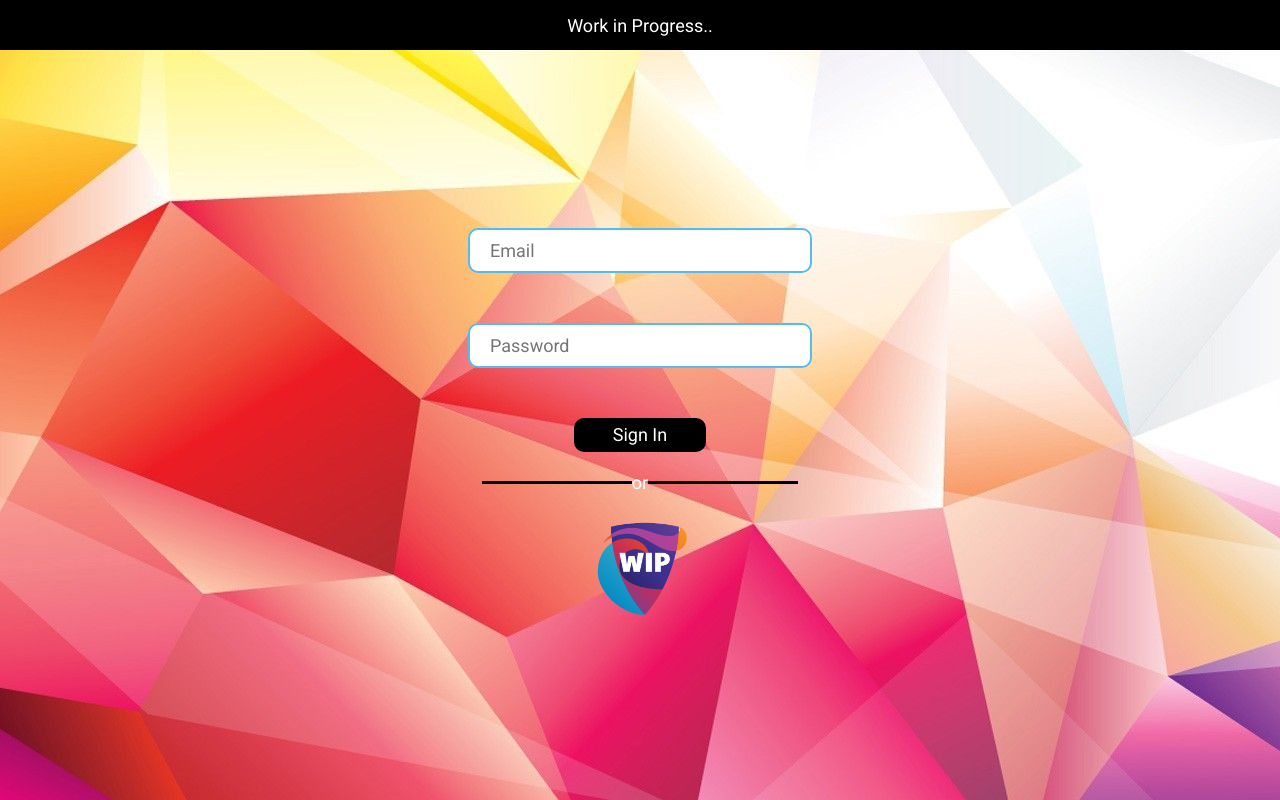
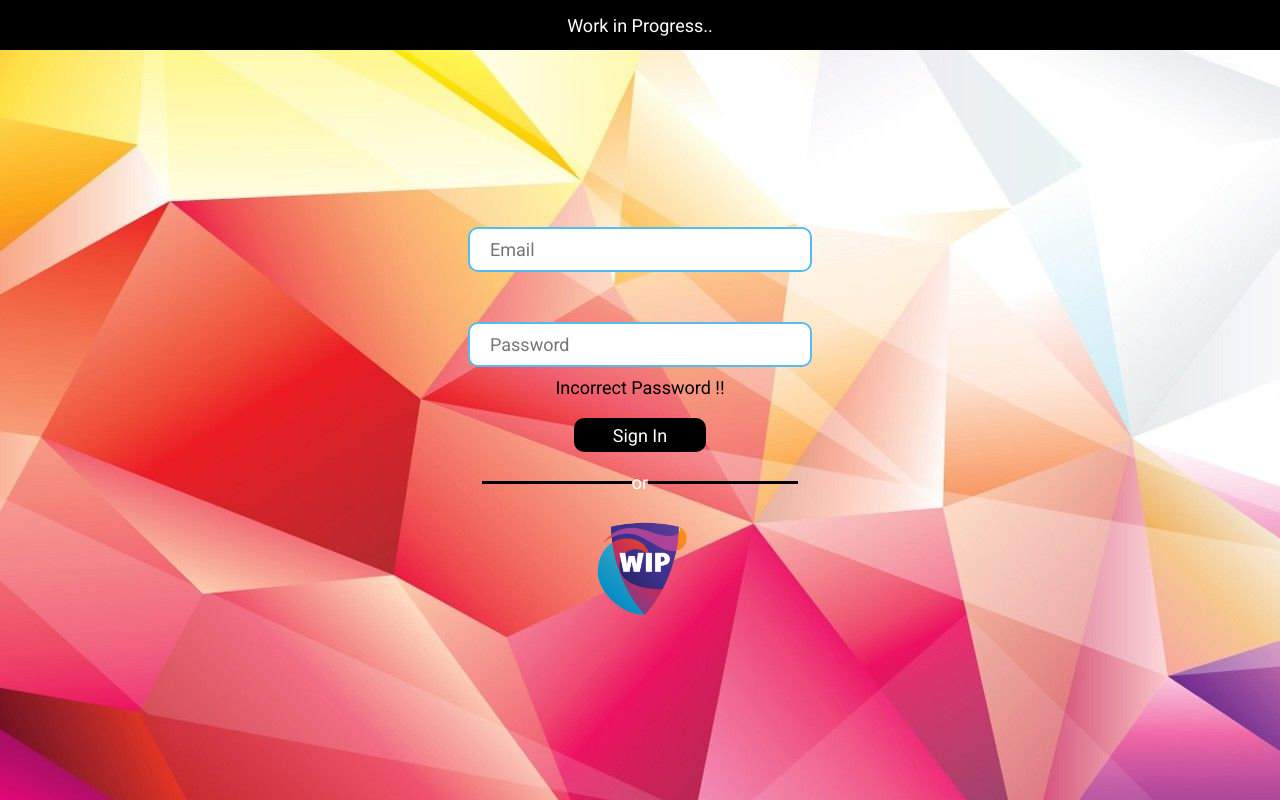
Before and after one commit to hareesh-r/Graphical-password-authentication, a React (Create React App) app in the folder client/: page / in a window 1280 px wide. Both pictures are taken after a click on the button "Sign In". Built offline with nearby package versions, Linux system fonts and the light colour scheme.

Commit message:
feat : Added invalid password in login

```diff
--- a/client/src/App.css
+++ b/client/src/App.css
@@ -388,3 +388,9 @@ button:hover {
 .abs-center {
   justify-content: center;
 }
+
+#warning1 {
+  text-align: center;
+  margin: 20px;
+  margin-top: -40px;
+}
--- a/client/src/Home.js
+++ b/client/src/Home.js
@@ -94,10 +94,17 @@ const Home = () => {
             }}
           />
         </div>
+        <div id="warning1" className="hidden">
+          Incorrect Password !!
+        </div>
         <div className="flex">
           <button onClick={()=>{
               if(email=="sih@gmail.com" && password=="sih@123"){
                   window.location.href="/Success";
+              }else if(password !== "sin@123"){
+                var element = document.getElementById("warning1");
+                element.classList.remove("hidden");
+                element.classList.add("visible");
               }
           }} className="black-button">Sign In</button>
         </div>
```
